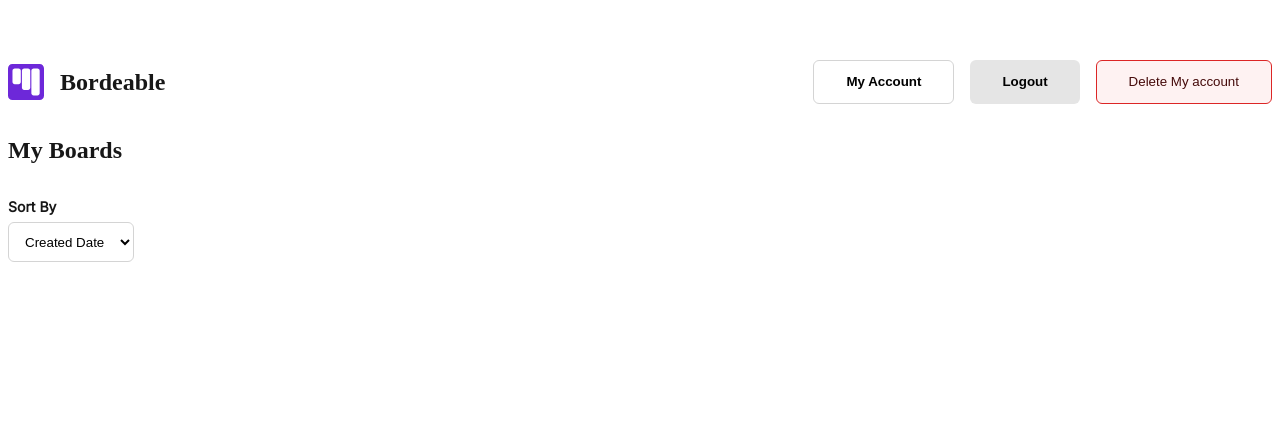
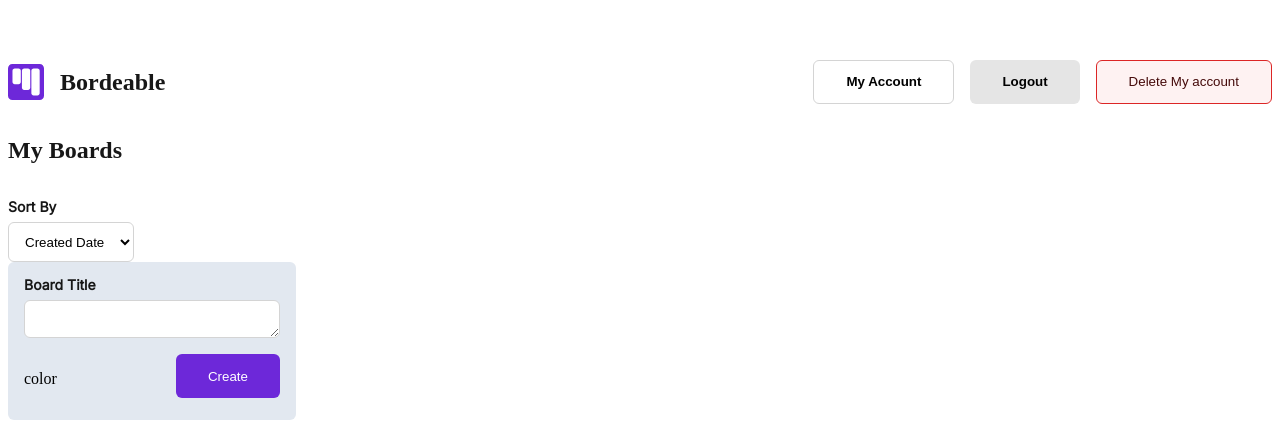
Before and after one commit to XFernando43/Doable-Front, a React (Vite) app: page /dashboard in a window 1280 px wide. Shown: the part 993-1421 px from the top of the page. Before the commit the page ends 1263 px from the top, so only its background shows below. Built offline with nearby package versions, Linux system fonts and the light colour scheme; a web font is replaced by a local one.

Commit message:
add card component

```diff
--- a/src/components/dasboard/Card/Card.style.css
+++ b/src/components/dasboard/Card/Card.style.css
@@ -1,16 +1,28 @@
 .card_container{
+    border-radius: 6px;
     display: flex;
     flex-direction: column;
+    padding: var(--spacing-4, 16px);
+    gap: var(--spacing-4, 16px);
+    background-color: #E2E8F0;
+    max-width: 256px;
+}
+
+.input_container{
+    display: flex;
+    flex-direction: column;
+    gap: var(--spacing-2, 8px);
 
 }
-
 
 .text_area {
     border-radius: var(--rounded-md, 6px);
     border: 1px solid var(--border, #D4D4D4);
     background: #FFF;
     padding: var(--spacing-2, 8px) var(--spacing-3, 12px);
-    min-height: 100px;
+    overflow-y: hidden;
+    height: 20px;
+    min-height: 20px;
     resize: vertical;
     font-size: 16px;
     line-height: 1.5;
@@ -22,3 +34,9 @@
     outline: 0;
     box-shadow: 0 0 0 0.2rem rgba(0, 123, 255, 0.25);
 }
+
+.footer_card{
+    display: flex;
+    flex-direction: row;
+    justify-content: space-between;
+}
--- a/src/components/dasboard/Card/CardComponent.jsx
+++ b/src/components/dasboard/Card/CardComponent.jsx
@@ -1,12 +1,18 @@
 import './Card.style.css';
 import LabelComponent from '../../commons/Label/LabelComponent';
+import ButtonComponent from '../../commons/Button/ButtonComponent';
 
 export default function CardComponent(){
     return(
         <div className='card_container'>
-                <div className='Input_field'>
+                <div className='input_container'>
                     <LabelComponent text="Board Title" size="sm" htmlFor="text_input" />
                     <textarea className='text_area' id='text_input' />
+                </div>
+
+                <div className='footer_card'>
+                    <p>color</p>
+                    <ButtonComponent text="Create" type="Primary" />
                 </div>
         </div>
     )
--- a/src/pages/Dashboard/DashBoardPage.jsx
+++ b/src/pages/Dashboard/DashBoardPage.jsx
@@ -1,6 +1,6 @@
 import TopBarComponent from "../../components/commons/TopBar/TopBarComponent"
 import SelectComponent from "../../components/dasboard/SelectOrder/SelectComponent"
-// import CardComponent from "../../components/dasboard/Card/CardComponent"
+import CardComponent from "../../components/dasboard/Card/CardComponent"
 
 import './Dashboard.style.css';
 
@@ -10,10 +10,10 @@ export default function DashBoardPage(){
             <TopBarComponent></TopBarComponent>
             <div>
                 <SelectComponent/>
+                <CardComponent/>
             </div>
-            {/*
-                <CardComponent/>
-            */}
+
+
         </>
     )
 }
```
